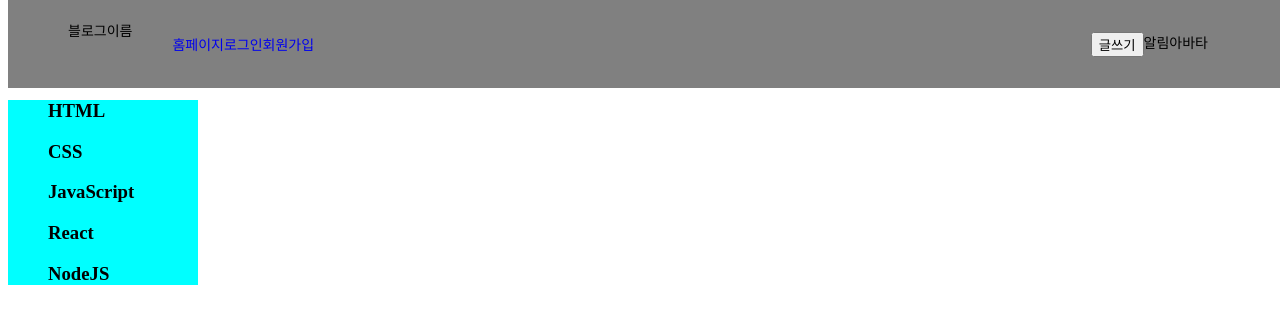
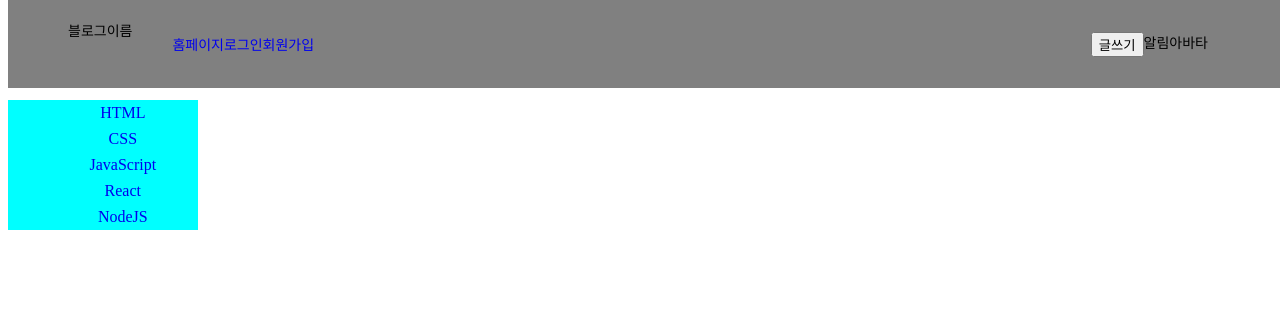
Before and after one commit to leejeawon92/React-Blog, a React (Create React App) app: page / in a window 1280 px wide. Shown: the top 324 px of the page. Built offline with nearby package versions, Linux system fonts and the light colour scheme.

Commit message:
Side menu link add

```diff
--- a/src/screens/Sidemenu.js
+++ b/src/screens/Sidemenu.js
@@ -1,3 +1,4 @@
+import { Link } from 'react-router-dom';
 import styled from "styled-components";
 
 const SideMain = styled.div`
@@ -8,18 +9,26 @@ const SideMain = styled.div`
 `
 
 const Content = styled.ul`
+
 `
+const StyledLink = styled(Link)`
+	box-sizing: border-box;
+	display: block;
+	padding: 4px 8px;
+	margin: 0 auto;
+	text-align: center;
+`;
 
 function Sidemenu() {
   return (
     <>
       <SideMain>
         <Content>
-          <h3>HTML</h3>
-          <h3>CSS</h3>
-          <h3>JavaScript</h3>
-          <h3>React</h3>
-          <h3>NodeJS</h3>
+          <StyledLink to='/category/HTML' style={{ textDecoration: "none" }}>HTML</StyledLink>
+          <StyledLink to='/category/CSS' style={{ textDecoration: "none" }}>CSS</StyledLink>
+          <StyledLink to='/category/JavaScript' style={{ textDecoration: "none" }}>JavaScript</StyledLink>
+          <StyledLink to='/category/React' style={{ textDecoration: "none" }}>React</StyledLink>
+          <StyledLink to='/category/NodeJS' style={{ textDecoration: "none" }}>NodeJS</StyledLink>
         </Content>
       </SideMain>
     </>
```
